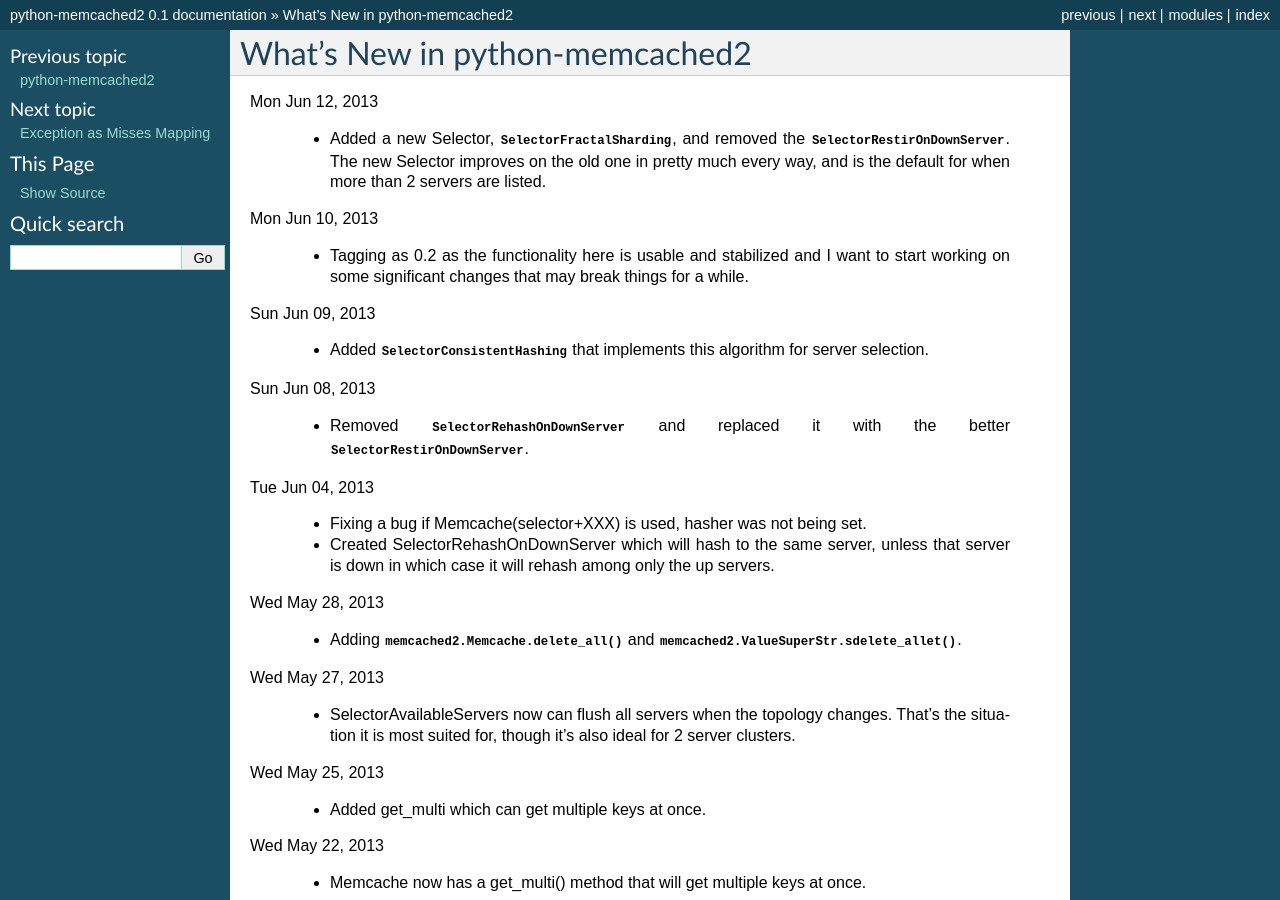
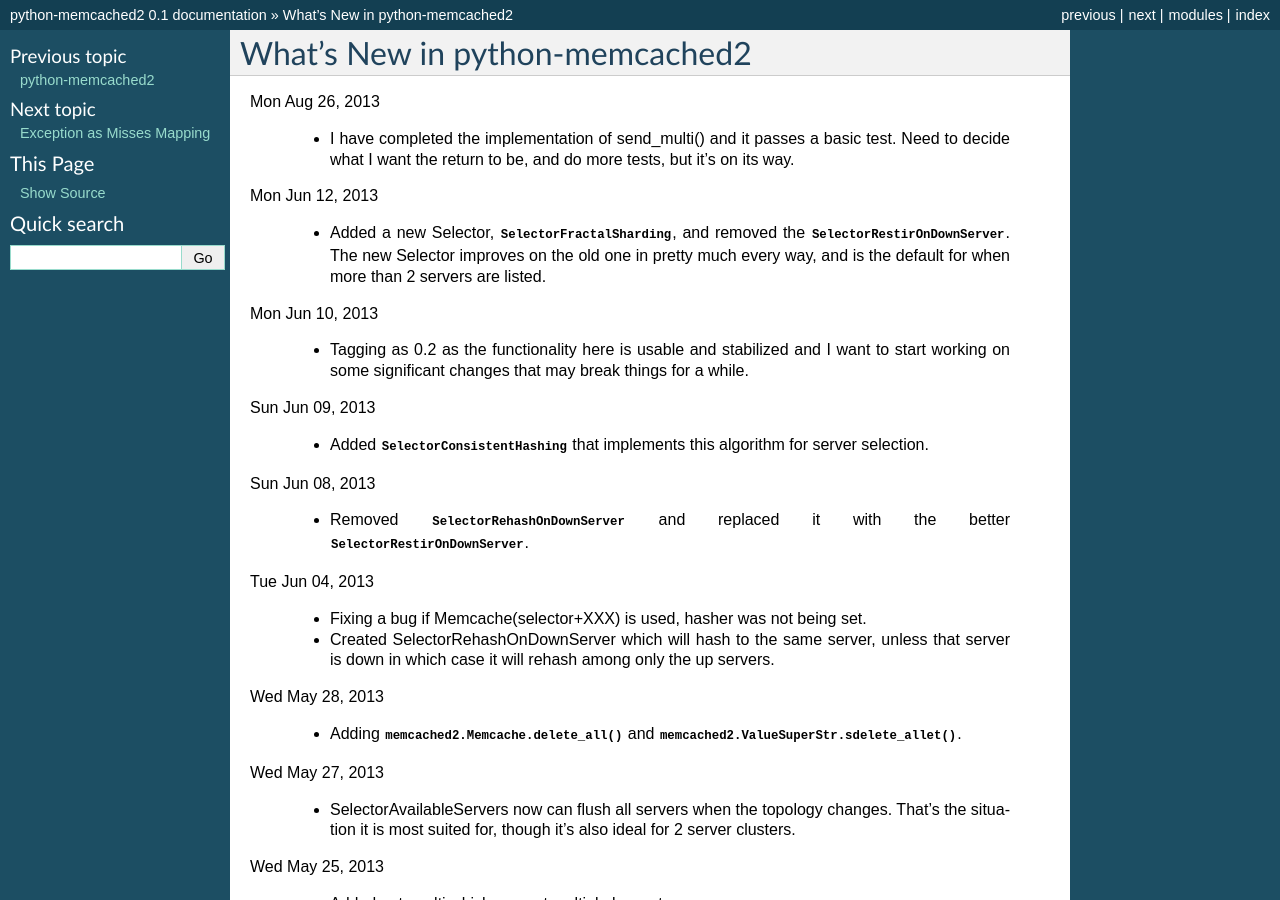
Before and after one commit to linsomniac/python-memcached2, a Sphinx documentation site: the page built from docs/whatsnew.rst, in a window 1280 px wide and 900 px high. Built offline with Sphinx 7.4.7, drawn with Linux system fonts in a browser that asks for light colours.

Commit message:
Updating whatsnew entry.

```diff
--- a/docs/whatsnew.rst
+++ b/docs/whatsnew.rst
@@ -1,5 +1,11 @@
 What's New in python-memcached2
 *******************************
+
+Mon Aug 26, 2013
+
+  * I have completed the implementation of send_multi() and it passes a
+    basic test.  Need to decide what I want the return to be, and do more
+    tests, but it's on its way.
 
 Mon Jun 12, 2013
 
```
